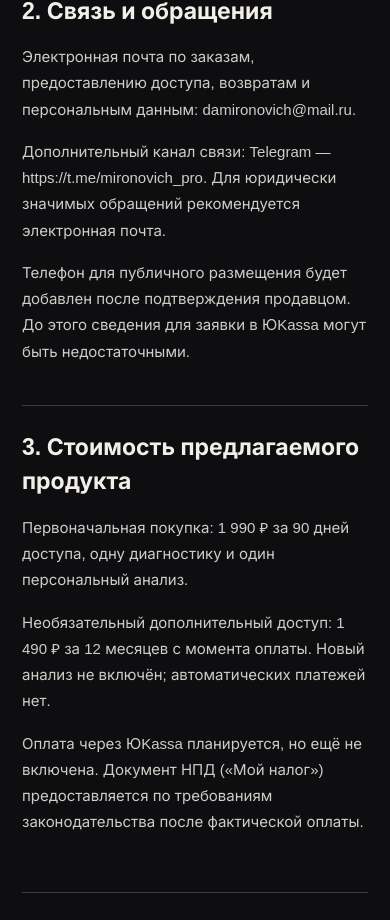
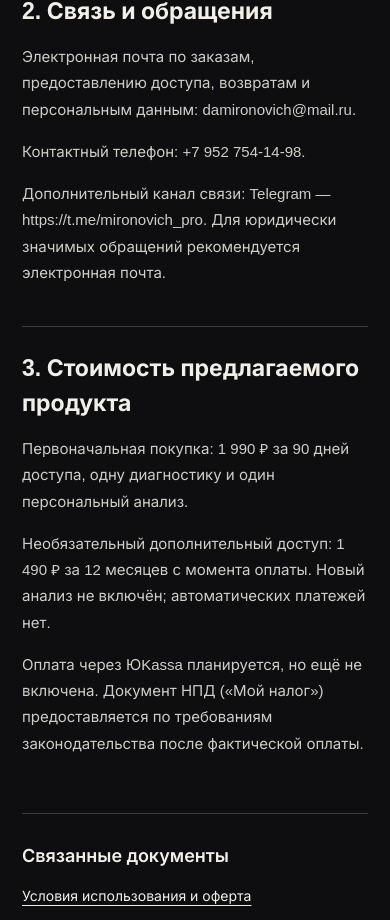
Before and after one commit to mironovich2345-code/mironovich.pro, a Next.js app: page /requisites in a window 390 px wide. Shown: the part 1020-1940 px from the top of the page. Built offline with nearby package versions, Linux system fonts and the light colour scheme; no server answers; a web font is replaced by a local one.

Commit message:
feat(contacts): publish confirmed phone for merchant onboarding

```diff
--- a/app/requisites/page.tsx
+++ b/app/requisites/page.tsx
@@ -22,8 +22,8 @@ export default function Requisites() {
       ]},
       { title: "Связь и обращения", paragraphs: [
         "Электронная почта по заказам, предоставлению доступа, возвратам и персональным данным: " + seller.email + ".",
+        "Контактный телефон: " + seller.phone + ".",
         "Дополнительный канал связи: Telegram — " + seller.telegram + ". Для юридически значимых обращений рекомендуется электронная почта.",
-        "Телефон для публичного размещения будет добавлен после подтверждения продавцом. До этого сведения для заявки в ЮKassa могут быть недостаточными."
       ]},
       { title: "Стоимость предлагаемого продукта", paragraphs: [
         "Первоначальная покупка: 1 990 ₽ за 90 дней доступа, одну диагностику и один персональный анализ.",
```
